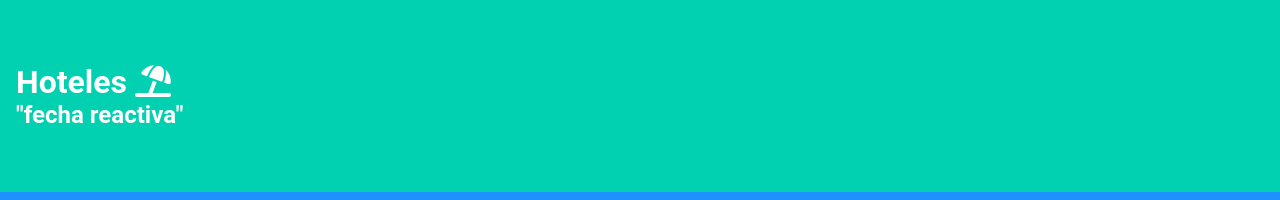
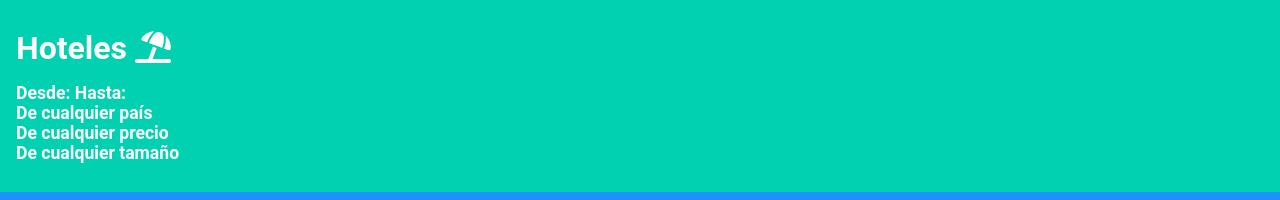
Before and after one commit to Juaniessi/Proyecto-3-reserva-de-alojamientos, a React (Create React App) app: page / in a window 1280 px wide. Shown: the top 200 px of the page. Built offline with nearby package versions, Linux system fonts and the light colour scheme.

Commit message:
filtro de fechas, header reactivo

```diff
--- a/package.json
+++ b/package.json
@@ -5,9 +5,9 @@
   "keywords": [],
   "main": "src/index.js",
   "dependencies": {
-    "react": "17.0.0",
-    "react-dom": "17.0.0",
-    "react-scripts": "3.4.3"
+    "react": "17.0.1",
+    "react-dom": "17.0.1",
+    "react-scripts": "4.0.0"
   },
   "devDependencies": {
     "typescript": "3.8.3"
--- a/src/components/Header.jsx
+++ b/src/components/Header.jsx
@@ -7,22 +7,75 @@ class Header extends React.Component {
       handleDate,
       today,
       availabilityFrom,
-      availabilityTo
+      availabilityTo,
+      size,
+      price,
+      country
     } = this.props;
 
     const getDateValue = (date) => {
+      //función para escribir el precio en el header
       return date === "" ? "" : date.toISOString().substr(0, 10);
     };
 
-    console.log(availabilityFrom);
-    console.log(availabilityTo);
+    let options = {
+      weekday: "long",
+      year: "numeric",
+      month: "long",
+      day: "numeric"
+    };
+
+    const getDateString = () => {
+      //función para escribir la fecha en el header
+      return `Desde: ${
+        availabilityFrom &&
+        availabilityFrom.toLocaleDateString("es-ES", options)
+      }
+              Hasta: ${
+                availabilityTo &&
+                availabilityTo.toLocaleDateString("es-ES", options)
+              }`;
+    };
+
+    const getSizeString = () => {
+      //función para escribir el tamaño en el header
+      return size === "any" ? "De cualquier tamaño" : `De tamaño ${size}`;
+    };
+
+    const getPriceString = () => {
+      //función para escribir el precio en el header
+      switch (parseInt(price, 10)) {
+        case 1:
+          return "Económico";
+        case 2:
+          return "Mediano";
+        case 3:
+          return "Costoso";
+        case 4:
+          return "Muy costoso";
+        default:
+          return "De cualquier precio";
+      }
+    };
+    const getCountryString = () => {
+      return country === "any" ? "De cualquier país" : `País: ${country}`;
+    };
+
     return (
       <div className="header">
         <div className="info">
           <h1>
             Hoteles <i className="fas fa-umbrella-beach"></i>
           </h1>
-          <h2>"fecha reactiva"</h2>
+          <h2>
+            {getDateString()}
+            <br />
+            {getCountryString()}
+            <br />
+            {getPriceString()}
+            <br />
+            {getSizeString()}
+          </h2>
         </div>
         <div className="filters-bar">
           <form className="filters" action="">
--- a/src/components/HotelCtn.jsx
+++ b/src/components/HotelCtn.jsx
@@ -29,6 +29,7 @@ class HotelCtn extends React.Component {
         //e.target.name le dice desde donde lo llamo (inicio o fin del viaje) y el newDate setea la fecha.
       });
     }
+    this.filterCards(); //es para que se entere que tiene que foltrar todas las veces que toco el botón
   };
 
   state = {
@@ -65,7 +66,14 @@ class HotelCtn extends React.Component {
       let sizeFilter =
         this.state.size === "any" ||
         this.doesSizeMatters(hotel.rooms, this.state.size); //le paso el hotel y el tamaño del hotel
-      return countryFilter && sizeFilter && priceFilter;
+      let dateFilter =
+        this.state.availabilityFrom === "" || this.state.availabilityTo === ""
+          ? true
+          : this.state.availabilityFrom.valueOf() >=
+              hotel.availabilityFrom.valueOf() &&
+            this.state.availabilityTo.valueOf() <=
+              hotel.availabilityTo.valueOf();
+      return countryFilter && sizeFilter && priceFilter && dateFilter;
     });
   };
 
@@ -81,6 +89,9 @@ class HotelCtn extends React.Component {
           today={today}
           availabilityFrom={this.state.availabilityFrom}
           availabilityTo={this.state.availabilityTo}
+          size={this.state.size}
+          price={this.state.price}
+          country={this.state.country}
         />
         <div className="cards-container">
           {hotels.length !== 0 ? (
--- a/src/styles.scss
+++ b/src/styles.scss
@@ -18,6 +18,12 @@
     flex-direction: column;
     justify-content: center;
     width: 100%;
+    h1{
+      margin-bottom: 1rem;
+    }
+    h2{
+      font-size: 1.1rem;
+    }
   }
   .filters-bar{
     background-color: dodgerblue;
```
Also changed, not shown: .codesandbox/workspace.json (added).
